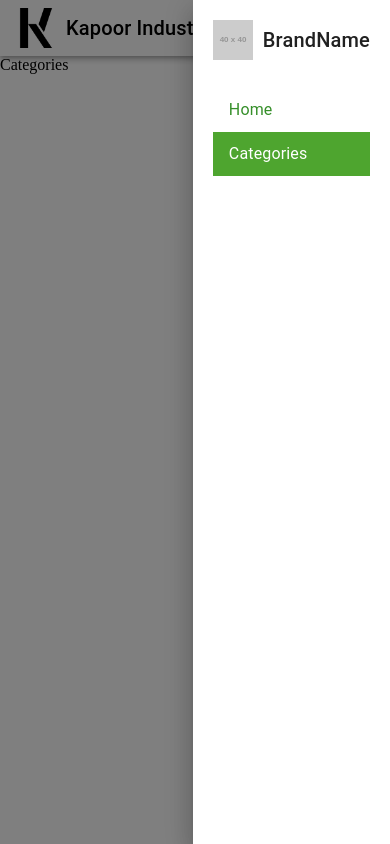
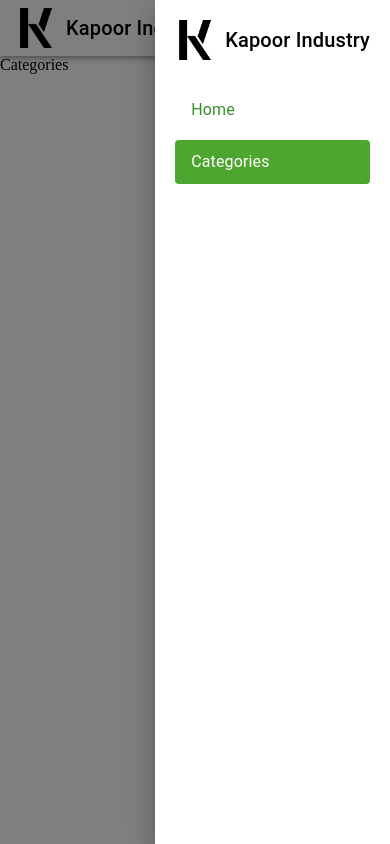
Before and after one commit to iammrverma/kapoorIndustry, a React (Vite) app: page /categories in a window 390 px wide. Both pictures are taken after a click on the button "menu". Built offline with nearby package versions, Linux system fonts and the light colour scheme.

Commit message:
modularising noavbar.jsx

```diff
--- a/src/Navbar.css
+++ b/src/Navbar.css
@@ -69,8 +69,11 @@
   flex-direction: column;
   width: 100%;
   flex-grow: 1;
+  gap: .5rem;
 }
-
+.drawer-list > .ul-button{
+  border-radius: .25rem;
+}
 ul {
   list-style-type: none;
   padding: 0;
--- /dev/null
+++ b/src/components/Brand.jsx
@@ -0,0 +1,20 @@
+import React from "react";
+import Typography from "@mui/material/Typography";
+import Logo from "../assets/logo.png";
+
+const Brand = () => {
+  return (
+    <div className="navbar-brand">
+      <img
+        src={Logo || "https://via.placeholder.com/40"}
+        alt="Brand Logo"
+        className="navbar-logo"
+      />
+      <Typography variant="h6" className="navbar-brand-name">
+        Kapoor Industry
+      </Typography>
+    </div>
+  );
+};
+
+export default Brand;
--- /dev/null
+++ b/src/components/MobileDrawer.jsx
@@ -0,0 +1,43 @@
+import React from "react";
+import Drawer from "@mui/material/Drawer";
+import List from "@mui/material/List";
+import ListItem from "@mui/material/ListItem";
+import ListItemText from "@mui/material/ListItemText";
+import Typography from "@mui/material/Typography";
+import Brand from "./Brand";
+import { NavLink } from "react-router-dom";
+
+const MobileDrawer = ({ drawerOpen, toggleDrawer }) => {
+  const links = [
+    { path: "/", name: "Home" },
+    { path: "/categories", name: "Categories" }
+  ];
+
+  return (
+    <Drawer anchor="right" open={drawerOpen} onClose={toggleDrawer(false)}>
+      <div className="drawer-content">
+        {/* Display brand image and name aligned left */}
+        <div className="drawer-header">
+          <Brand />
+        </div>
+
+        {/* Nav Links inside Drawer */}
+        <List className="drawer-list">
+          {links.map((link) => (
+            <ListItem
+              button className="ul-button"
+              key={link.name}
+              component={NavLink}
+              to={link.path}
+              onClick={toggleDrawer(false)}
+            >
+              <ListItemText primary={link.name} />
+            </ListItem>
+          ))}
+        </List>
+      </div>
+    </Drawer>
+  );
+};
+
+export default MobileDrawer;
--- /dev/null
+++ b/src/components/NavLinks.jsx
@@ -0,0 +1,32 @@
+import React from "react";
+import { NavLink } from "react-router-dom";
+import Button from "@mui/material/Button";
+
+const NavLinks = ({ isLargeScreen, toggleDrawer }) => {
+  const links = [
+    { path: "/", name: "Home" },
+    { path: "/categories", name: "Categories" }
+  ];
+
+  return (
+    <ul className="navbar-menu">
+      {links.map((link) => (
+        <li key={link.name}>
+          <NavLink to={link.path}>
+            {({ isActive }) => (
+              <Button
+                className={`${isActive ? "active" : ""} ul-button`}
+                variant={isActive ? "contained" : "text"}
+                onClick={isLargeScreen ? undefined : toggleDrawer(false)}
+              >
+                {link.name}
+              </Button>
+            )}
+          </NavLink>
+        </li>
+      ))}
+    </ul>
+  );
+};
+
+export default NavLinks;
--- a/src/components/Navbar.jsx
+++ b/src/components/Navbar.jsx
@@ -1,124 +1,38 @@
 import React, { useState } from "react";
-import { NavLink } from "react-router-dom";
 import AppBar from "@mui/material/AppBar";
 import Toolbar from "@mui/material/Toolbar";
-import Button from "@mui/material/Button";
 import IconButton from "@mui/material/IconButton";
-import Drawer from "@mui/material/Drawer";
-import List from "@mui/material/List";
-import ListItem from "@mui/material/ListItem";
-import ListItemText from "@mui/material/ListItemText";
 import MenuIcon from "@mui/icons-material/Menu";
-import Typography from "@mui/material/Typography";
 import useMediaQuery from "@mui/material/useMediaQuery";
-import Logo from "../assets/logo.png";
+import Brand from "./Brand";
+import NavLinks from "./NavLinks";
+import MobileDrawer from "./MobileDrawer";
 import "../Navbar.css";
 
 const Navbar = () => {
   const [drawerOpen, setDrawerOpen] = useState(false);
   const isLargeScreen = useMediaQuery("(min-width:768px)");
 
-  // Function to toggle the drawer on mobile screens
-  const toggleDrawer = (open) => () => {
-    setDrawerOpen(open);
-  };
-
-  // Navbar links component
-  const navLinks = (
-    <>
-      <li>
-        <NavLink to="/">
-          {({ isActive }) => (
-            <Button
-              className={`${isActive ? "active" : ""} ul-button`}
-              variant={isActive ? "contained" : "text"}
-            >
-              Home
-            </Button>
-          )}
-        </NavLink>
-      </li>
-      <li>
-        <NavLink to="/categories">
-          {({ isActive }) => (
-            <Button
-              className={`${isActive ? "active" : ""} ul-button`}
-              variant={isActive ? "contained" : "text"}
-            >
-              Categories
-            </Button>
-          )}
-        </NavLink>
-      </li>
-    </>
-  );
+  const toggleDrawer = (open) => () => setDrawerOpen(open);
 
   return (
     <AppBar position="static" style={{ backgroundColor: "transparent" }}>
       <Toolbar className="navbar-toolbar">
-        {/* Left Section: Brand Image and Name */}
-        <div className="navbar-brand">
-          <img
-            src={Logo || "https://via.placeholder.com/40"}
-            alt="Brand Logo"
-            className="navbar-logo"
-          />
-          <Typography variant="h6" className="navbar-brand-name">
-            Kapoor Industry
-          </Typography>
-        </div>
+        {/* Left Section: Brand */}
+        <Brand />
 
         {/* Center Section: Navigation Links (Visible only on large screens) */}
-        {isLargeScreen && <ul className="navbar-menu">{navLinks}</ul>}
+        {isLargeScreen && <NavLinks isLargeScreen={true} toggleDrawer={toggleDrawer} />}
 
         {/* Right Section: Drawer Menu Icon for Mobile Screens */}
         {!isLargeScreen && (
-          <IconButton
-            edge="end"
-            // color="black"
-            aria-label="menu"
-            onClick={toggleDrawer(true)}
-          >
+          <IconButton edge="end" aria-label="menu" onClick={toggleDrawer(true)}>
             <MenuIcon />
           </IconButton>
         )}
 
         {/* Drawer for Mobile View */}
-        <Drawer anchor="right" open={drawerOpen} onClose={toggleDrawer(false)}>
-          <div className="drawer-content">
-            {/* Display brand image and name aligned left */}
-            <div className="drawer-header">
-              <img
-                src="https://via.placeholder.com/40"
-                alt="Brand Logo"
-                className="drawer-logo"
-              />
-              <Typography variant="h6" className="drawer-brand-name">
-                BrandName
-              </Typography>
-            </div>
-
-            {/* Nav Links inside Drawer */}
-            <List className="drawer-list">
-              <ListItem
-                button className="ul-button"
-                component={NavLink}
-                to="/"
-                onClick={toggleDrawer(false)}
-              >
-                <ListItemText primary="Home" />
-              </ListItem>
-              <ListItem
-                button className="ul-button"
-                component={NavLink}
-                to="categories"
-                onClick={toggleDrawer(false)}
-              >
-                <ListItemText primary="Categories" />
-              </ListItem>
-            </List>
-          </div>
-        </Drawer>
+        <MobileDrawer drawerOpen={drawerOpen} toggleDrawer={toggleDrawer} />
       </Toolbar>
     </AppBar>
   );
```
